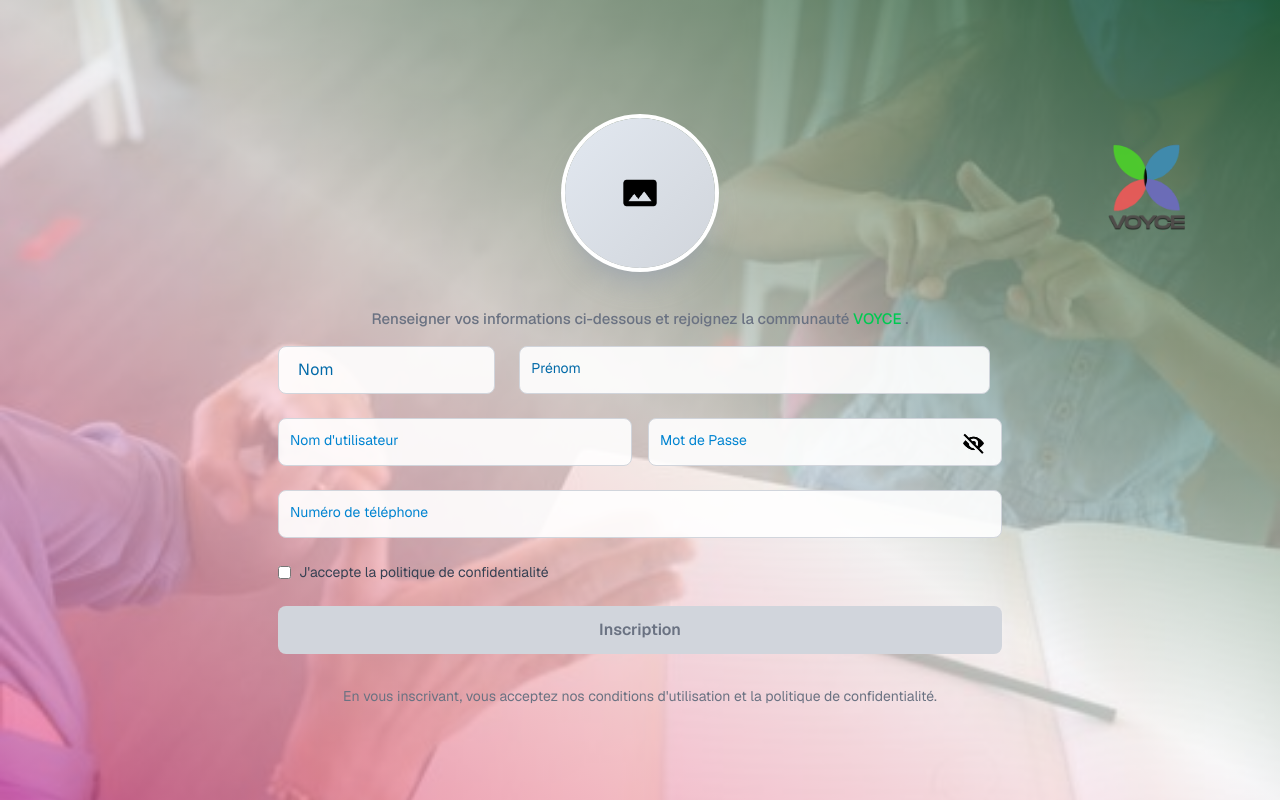
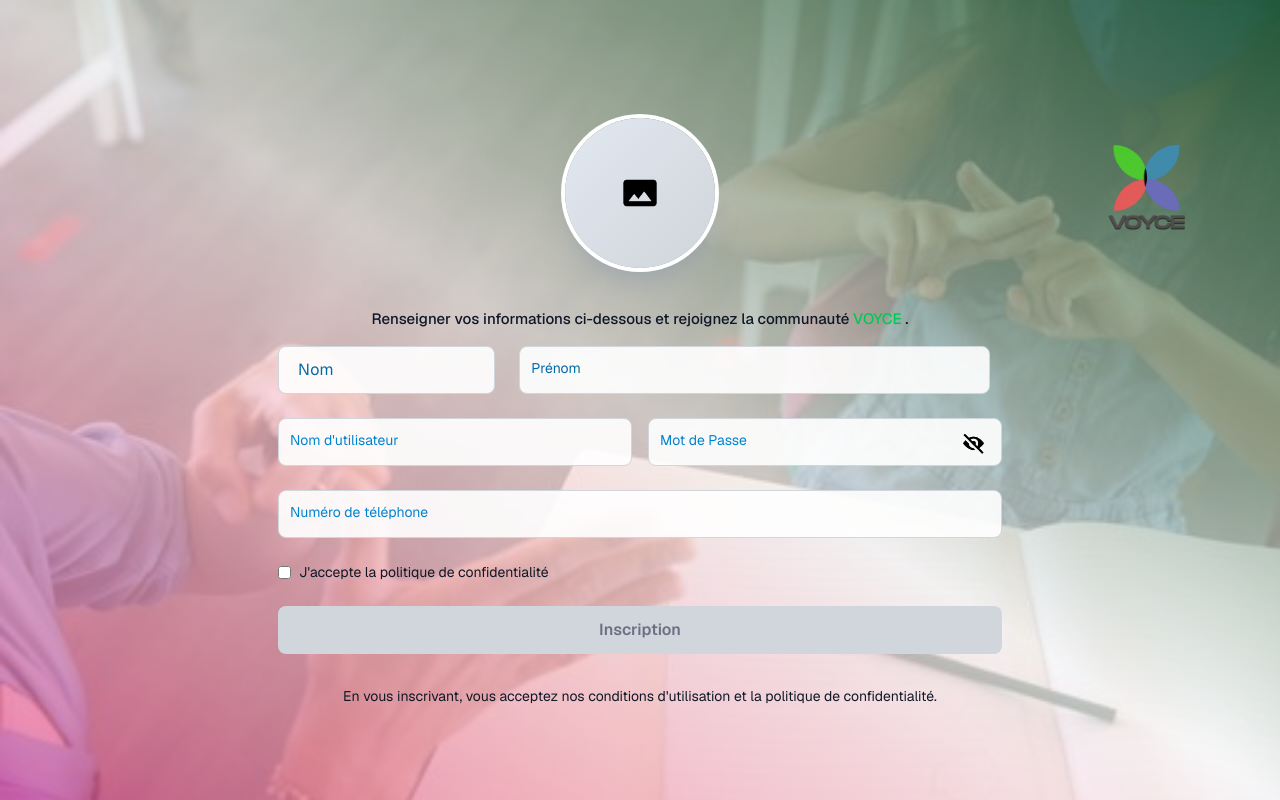
Before and after one commit to SkyCrescent/voyce_projet, a Next.js app in the folder voyce/: page /new in a window 1280 px wide. Built offline with nearby package versions, Linux system fonts and the light colour scheme.

Commit message:
reparation des bugs

```diff
--- a/voyce/app/new/page.jsx
+++ b/voyce/app/new/page.jsx
@@ -259,7 +259,7 @@ const [ButtonEnabled, SetButtonEnabled] = useState(false)
                 {/* Form container */}
                 {/* Texte descriptif */}
                 {/* text-gray-500 text-center text-sm */}
-                <p className="text-center text-gray-500 text-[15px] font-medium mb-4">
+                <p className="text-center text-gray-900 text-[15px] font-medium mb-4">
                    Renseigner vos informations ci-dessous et rejoignez la communauté <span className="text-green-500" >VOYCE</span> .
                 </p>
 
@@ -376,7 +376,7 @@ const [ButtonEnabled, SetButtonEnabled] = useState(false)
                                 SetButtonEnabled(!ButtonEnabled)
                             }}
                         />
-                        <label htmlFor="policy" className="text-gray-700 text-sm">
+                        <label htmlFor="policy" className="text-gray-900 text-sm">
                             J'accepte la politique de confidentialité
                         </label>
                     </div>
@@ -397,7 +397,7 @@ const [ButtonEnabled, SetButtonEnabled] = useState(false)
 
 
                     {/* Texte descriptif en bas */}
-                    <p className="text-gray-500 text-center text-sm mt-2">
+                    <p className="text-gray-900 text-center text-sm mt-2">
                         En vous inscrivant, vous acceptez nos conditions d'utilisation et la politique de
                         confidentialité.
                     </p>
--- a/voyce/components/ConversationList.jsx
+++ b/voyce/components/ConversationList.jsx
@@ -3,7 +3,10 @@
 import Image from "next/image";
 import { useState } from "react";
 import {FiPlus, FiSearch} from "react-icons/fi";
-import logo from "@/public/logo.png"
+import logo from "../public/logo.png"
+import img1 from "../public/roman-reigns-1.png";
+import img2 from "../public/goku.jpg";
+
 export default function ConversationList() {
     const [search, setSearch] = useState("");
     const [focus, SetFocus] = useState(false);
@@ -14,21 +17,21 @@ export default function ConversationList() {
             contact: "Aline",
             lastMsg: "D’accord merci !",
             date: "12:45",
-            photo: { src: "/roman-reigns-1.PNG" },
+            photo: img1,
         },
         {
             id: 2,
             contact: "Jean",
             lastMsg: "On se voit demain ?",
             date: "11:20",
-            photo: { src: "/goku.JPG" },
+            photo: img2,
         },
         {
             id: 3,
             contact: "Maman",
             lastMsg: "Tu as mangé ?",
             date: "Hier",
-            photo: { src: "/goku.JPG" },
+            photo: img2,
         },
     ];
 
@@ -76,8 +79,7 @@ export default function ConversationList() {
                                 onBlur={() => SetFocus(false)}
                                 value={search}
                                 onChange={(e) => setSearch(e.target.value)}
-                                className="w-full border border-gray-300 rounded-lg py-2 pl-9 pr-3 text-sm
-                       focus:outline-none focus:border-blue-500 bg-white/80"    />
+                                className="w-full border border-gray-300 rounded-lg py-2 pl-9 pr-3 text-sm focus:outline-none focus:border-blue-500 bg-white/80"    />
                             <span
                                 className={focus || search? "absolute left-4 p-1 w-auto top-3 text-xs font-normal text-sky-600 -translate-y-8 duration-300" : "absolute tracking-wide pointer-events-none duration-300 left-3 top-2   pl-7 text-[14px] text-sky-600"}> Rechercher </span>
 
@@ -94,7 +96,7 @@ export default function ConversationList() {
                             <div
                                 className="relative w-12 h-12 rounded-full overflow-hidden border border-gray-300 bg-gray-100">
                                 <Image
-                                    src={`${c.photo.src}`}
+                                    src={c.photo}
                                     alt={c.contact}
                                     width={55}
                                     height={55}
--- a/voyce/components/MessageView.jsx
+++ b/voyce/components/MessageView.jsx
@@ -1,12 +1,12 @@
 import Image from "next/image";
 import { FiMoreVertical } from "react-icons/fi";
-
+import photo1 from "@/public/roman-reigns-1.png";
 export default function MessageView() {
     const contact = {
         name: "Aline",
         number: "+242 06 123 45 67",
         status: "En ligne",
-        photo: "@/public/roman-reigns-1.PNG",
+        photo: photo1,
     };
 
     const messages = [
@@ -27,7 +27,7 @@ export default function MessageView() {
                 <div className="flex items-center gap-3 ">
                     <div className="w-12 h-12 rounded-full overflow-hidden bg-gray-200 border">
                         <Image
-                            src={contact.photo.src}
+                            src={contact.photo}
                             alt={contact.name}
                             width={48}
                             height={48}
```
